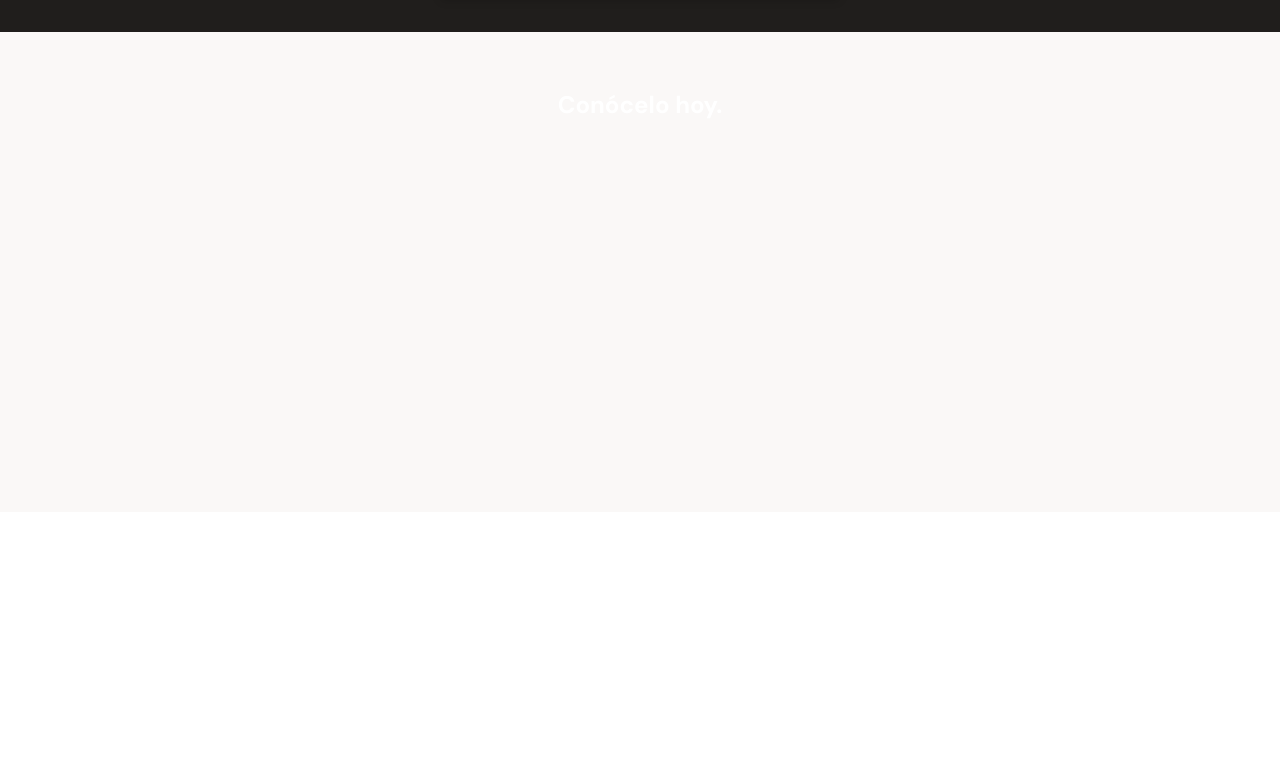
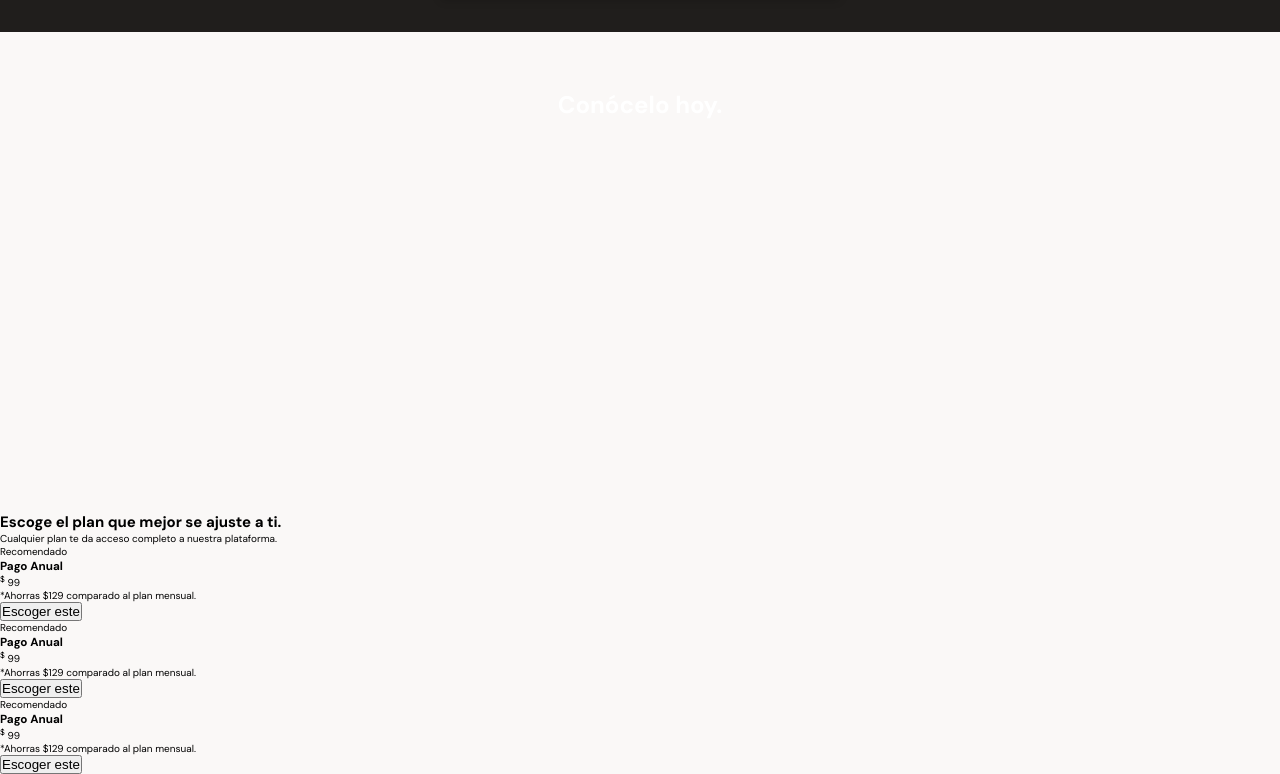
Before and after one commit to emlez/Batata-Bit, a plain HTML site: page index.html in a window 1280 px wide. Shown: the part 2318-3092 px from the top of the page. Before the commit the page ends 2830 px from the top, so only its background shows below. Drawn offline with Linux system fonts and the light colour scheme.

Commit message:
HTML Layout for Plans section.

```diff
--- a/index.html
+++ b/index.html
@@ -22,7 +22,7 @@
           Batatabit te ayuda a navegar entre los diferentes precios y
           tendencias.
         </p>
-        <a href="" class="header__button"
+        <a href="#plans" class="header__button"
           >Conoce Nuestros Planes <span></span
         ></a>
       </div>
@@ -136,7 +136,41 @@
       <section class="bitcoin__img-container">
         <h2>Conócelo hoy.</h2>
       </section>
-      <section></section>
+      <section id="plans" class="main__plans-container">
+        <div class="plans-title">
+          <h2>Escoge el plan que mejor se ajuste a ti.</h2>
+          <p>Cualquier plan te da acceso completo a nuestra plataforma.</p>
+        </div>
+        <section class="plans-container--slider">
+          <article class="plans-card">
+            <p>Recomendado</p>
+            <div>
+              <h3>Pago Anual</h3>
+              <p><sup>$</sup> 99</p>
+              <p>*Ahorras $129 comparado al plan mensual.</p>
+              <button>Escoger este <span></span></button>
+            </div>
+          </article>
+          <article class="plans-card">
+            <p>Recomendado</p>
+            <div>
+              <h3>Pago Anual</h3>
+              <p><sup>$</sup> 99</p>
+              <p>*Ahorras $129 comparado al plan mensual.</p>
+              <button>Escoger este <span></span></button>
+            </div>
+          </article>
+          <article class="plans-card">
+            <p>Recomendado</p>
+            <div>
+              <h3>Pago Anual</h3>
+              <p><sup>$</sup> 99</p>
+              <p>*Ahorras $129 comparado al plan mensual.</p>
+              <button>Escoger este <span></span></button>
+            </div>
+          </article>
+        </section>
+      </section>
     </main>
     <footer></footer>
   </body>
--- a/styles.css
+++ b/styles.css
@@ -32,6 +32,7 @@ html {
   font-size: 62.5%;
   font-family: var(--font-sans);
   min-width: 320px;
+  scroll-behavior: smooth;
 }
 header {
   position: relative;
```
